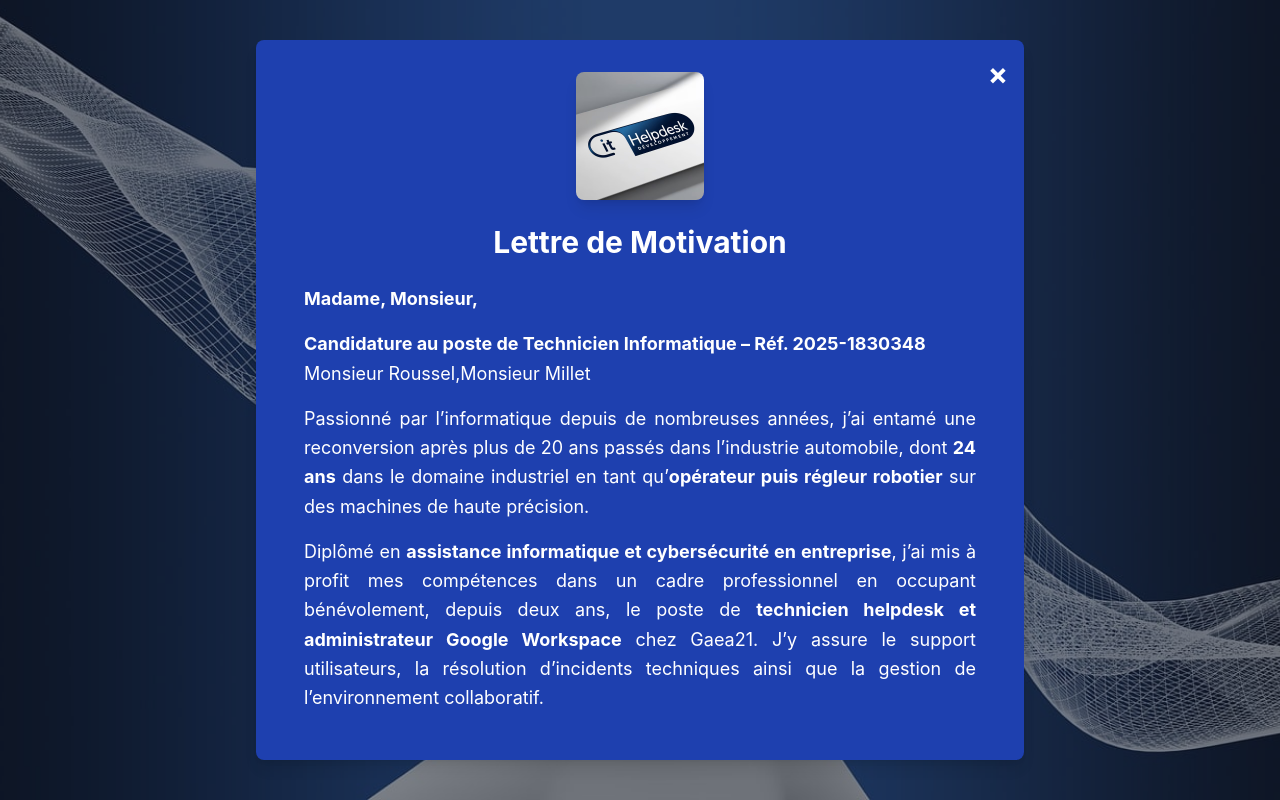
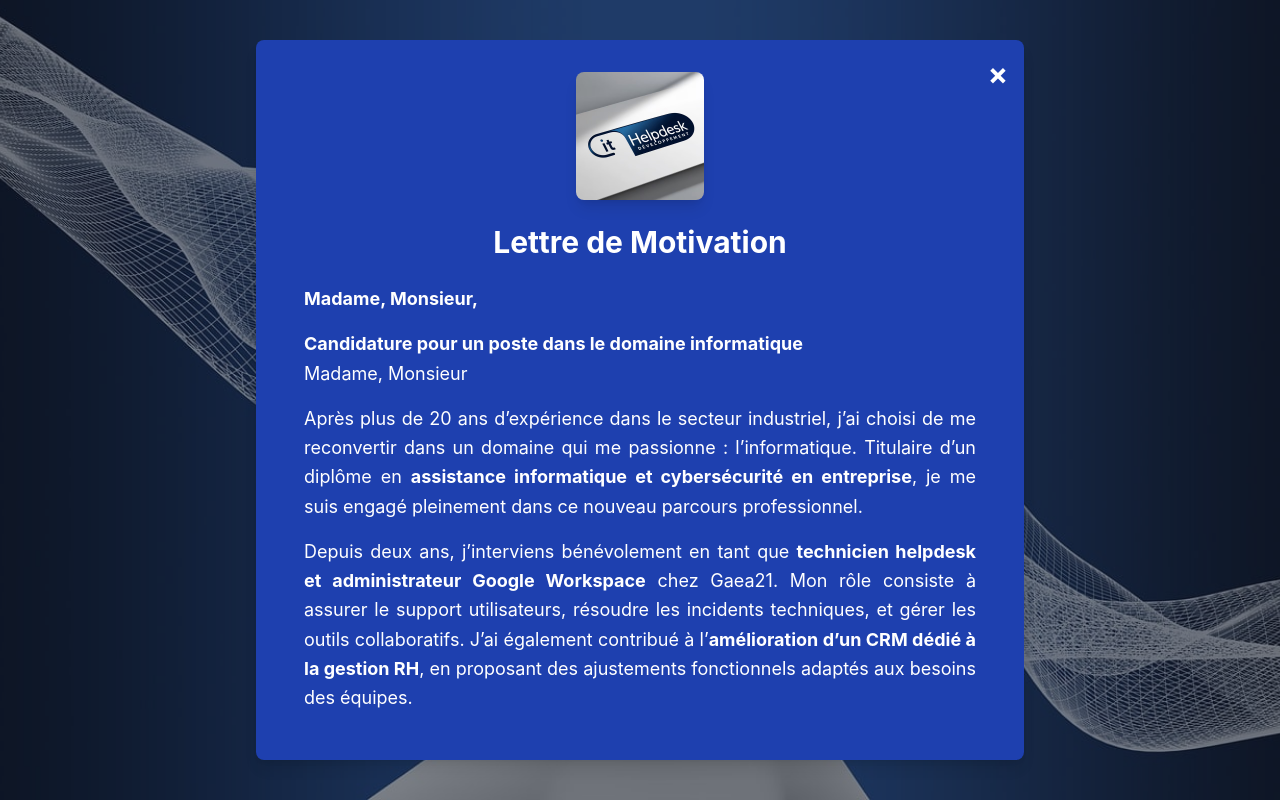
Before and after one commit to daveisa88/-mon-cv-Genin-Dave, a React (Create React App) app: page /lettre in a window 1280 px wide. Built offline with nearby package versions, Linux system fonts and the light colour scheme.

Commit message:
Mise à jour du CV web

```diff
--- a/src/pages/LettreMotivation.js
+++ b/src/pages/LettreMotivation.js
@@ -29,49 +29,41 @@ const LettreMotivation = () => {
                     <p className="mb-4"><strong>Madame, Monsieur,</strong></p>
 
                     <p className="mb-4">
-                        <strong>Candidature au poste de Technicien Informatique – Réf. 2025-1830348</strong><br />
-                        Monsieur Roussel,Monsieur Millet
+                        <strong>Candidature pour un poste dans le domaine informatique</strong><br />
+                        Madame, Monsieur
                     </p>
 
                     <p className="mb-4">
-                        Passionné par l’informatique depuis de nombreuses années, j’ai entamé une reconversion après plus de 20 ans passés dans l’industrie automobile, dont <strong>24 ans</strong> dans le domaine industriel en tant qu’<strong>opérateur puis régleur robotier</strong> sur des machines de haute précision.
+                        Après plus de 20 ans d’expérience dans le secteur industriel, j’ai choisi de me reconvertir dans un domaine qui me passionne : l’informatique. Titulaire d’un diplôme en <strong>assistance informatique et cybersécurité en entreprise</strong>, je me suis engagé pleinement dans ce nouveau parcours professionnel.
                     </p>
 
                     <p className="mb-4">
-                        Diplômé en <strong>assistance informatique et cybersécurité en entreprise</strong>, j’ai mis à profit mes compétences dans un cadre professionnel en occupant bénévolement, depuis deux ans, le poste de <strong>technicien helpdesk et administrateur Google Workspace</strong> chez Gaea21. J’y assure le support utilisateurs, la résolution d’incidents techniques ainsi que la gestion de l’environnement collaboratif.
+                        Depuis deux ans, j’interviens bénévolement en tant que <strong>technicien helpdesk et administrateur Google Workspace</strong> chez Gaea21. Mon rôle consiste à assurer le support utilisateurs, résoudre les incidents techniques, et gérer les outils collaboratifs. J’ai également contribué à l’<strong>amélioration d’un CRM dédié à la gestion RH</strong>, en proposant des ajustements fonctionnels adaptés aux besoins des équipes.
                     </p>
 
                     <p className="mb-4">
-                        Mon approche pragmatique, m’a permis de concevoir des solutions efficaces et créatives, adaptées aux besoins spécifiques des utilisateurs (par exemple : <strong>amélioration du CRM pour la gestion des candidatures RH</strong>).
+                        Je complète cette expérience par la réalisation de projets personnels dans le domaine du développement et de la cybersécurité :
+                    </p>
+
+                    <ul className="list-disc pl-6 mb-4">
+                        <li>Développement de solutions numériques autour de <strong>Raspberry Pi</strong> et <strong>Visual Studio</strong>.</li>
+                        <li>Participation à des challenges de cybersécurité sur <strong>Hack The Box</strong>.</li>
+                        <li>Simulation de réseaux et scénarios de sécurité dans des <strong>mini-labs virtualisés</strong> (VMs, outils d’analyse, scans).</li>
+                    </ul>
+
+                    <p className="mb-4">
+                        Rigoureux, autonome et impliqué, je suis aujourd’hui à la recherche d’un poste dans lequel je pourrai mettre à profit mes compétences, tout en continuant à me perfectionner. Je suis particulièrement attentif aux enjeux de <strong>confidentialité, de sécurité informatique</strong> et de fiabilité des systèmes.
                     </p>
 
                     <p className="mb-4">
-                        En parallèle, j’ai mené plusieurs projets personnels ambitieux :
-                    </p>
-
-                    <ul className="list-disc pl-6 mb-4">
-                        <li>Le développement de solutions numériques innovantes (projets autour de <strong>Raspberry Pi</strong> et conception sous <strong>Visual Studio</strong>).</li>
-                        <li>La participation à des défis en cybersécurité sur des plateformes comme <strong>Hack The Box</strong>, stimulant ma curiosité et ma persévérance.</li>
-                    </ul>
-
-                    <p className="mb-4">
-                        Conscient des responsabilités associées à ce poste, notamment en matière de <strong>confidentialité, de sécurité informatique</strong> et de respect du <strong>statut spécial encadrant l’administration pénitentiaire</strong>, je suis pleinement disposé à m’investir dans un environnement aussi exigeant que sensible. L’exigence d’une <strong>habilitation au Secret de la défense nationale</strong> est pour moi un engagement que je suis prêt à assumer avec la plus grande rigueur.
-                    </p>
-
-                    <p className="mb-4">
-                        Le poste proposé à la <strong>Maison d’arrêt d’Épinal</strong> m’attire par la diversité de ses missions, la richesse de son environnement technique et les valeurs qu’il incarne. Sérieux, polyvalent et réactif, je souhaite aujourd’hui mettre mes compétences au service du <strong>ministère de la Justice</strong> et contribuer au bon fonctionnement de vos systèmes informatiques.
-                    </p>
-
-                    <p className="mb-4">
-                        Je reste à votre disposition pour un entretien à votre convenance.
+                        Je reste à votre disposition pour toute information complémentaire ou pour un entretien à votre convenance.
                     </p>
 
                     <p>
-                        Dans l’attente de votre retour, je vous prie d’agréer, Monsieur MILLET, l’expression de mes salutations distinguées.
+                        Dans l’attente de votre retour, je vous prie d’agréer, Madame, Monsieur, l’expression de mes salutations distinguées.
                     </p>
 
                     <p className="mt-4 font-semibold">Dave Genin</p>
-
 
                     {/* ✅ Signature */}
                     <p className="mt-6 text-right font-bold text-lg">Dave Genin</p>
```
